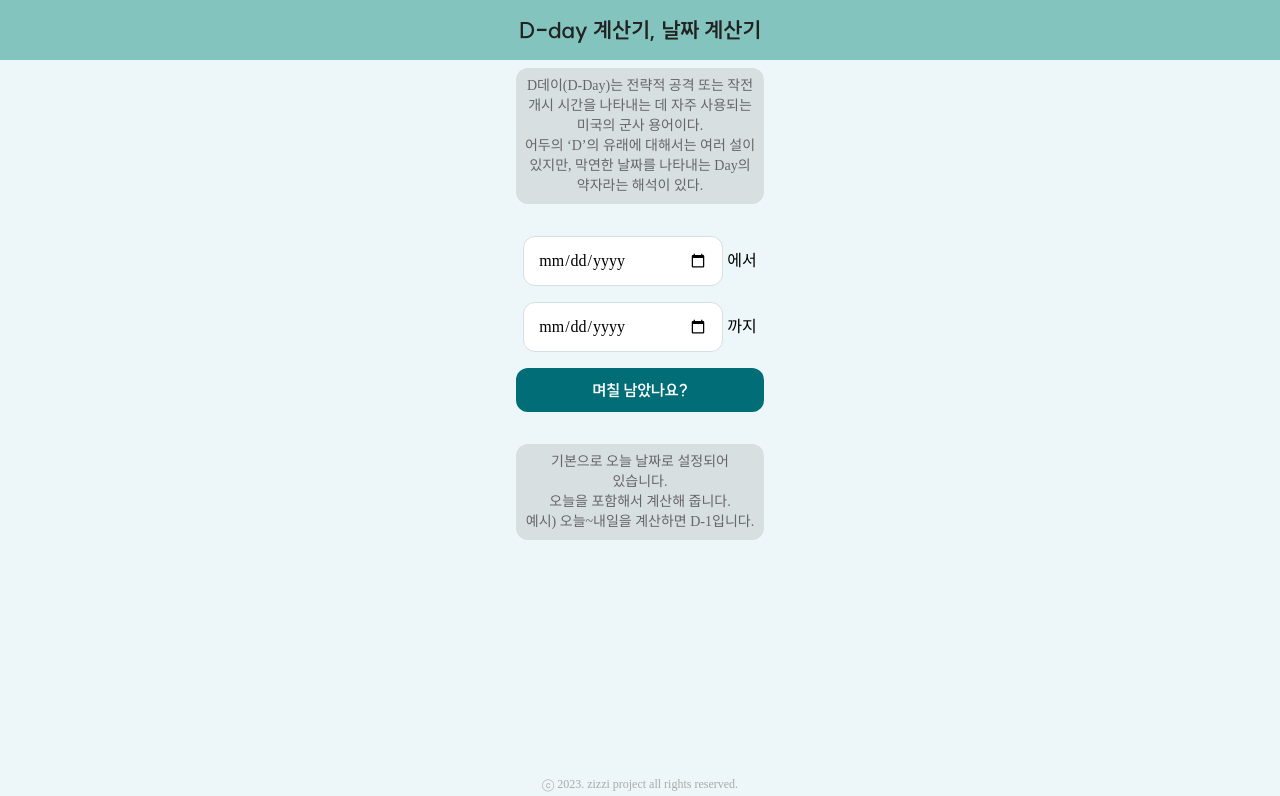
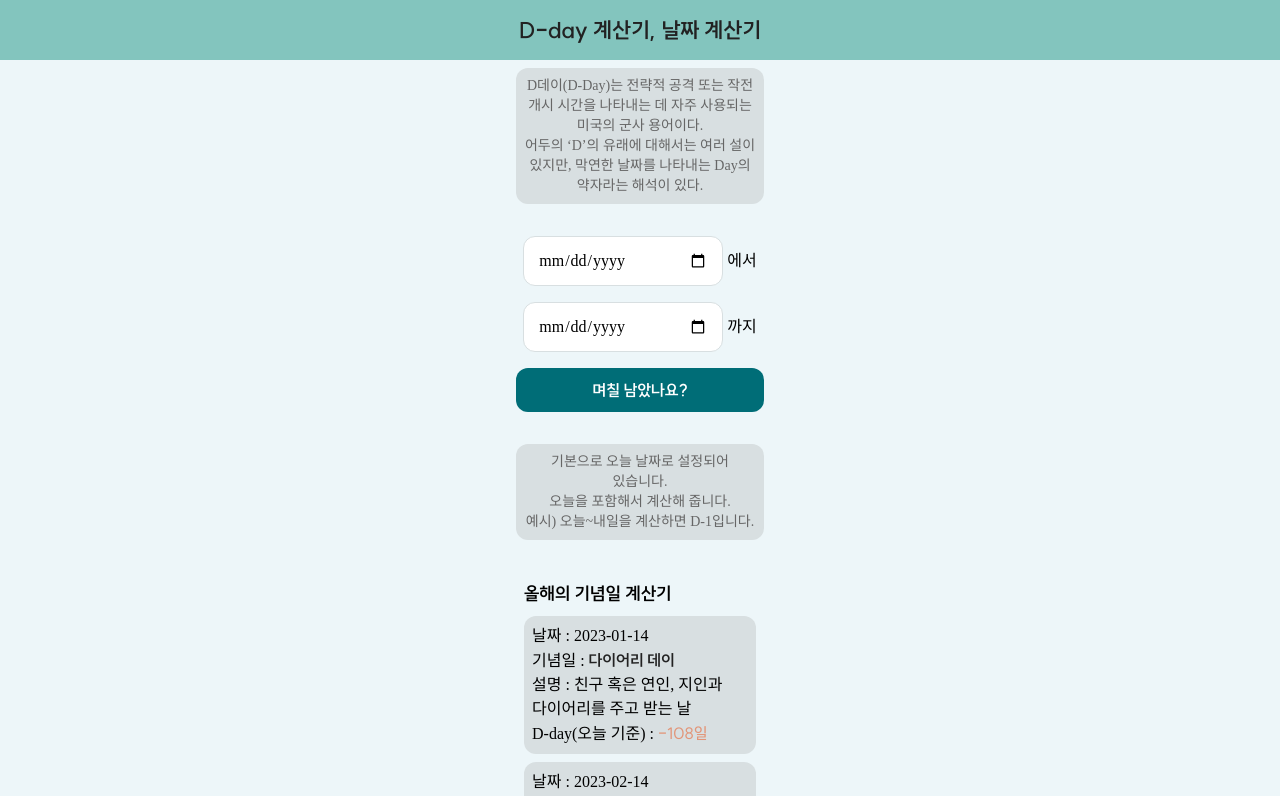
Before and after one commit to petercoco626/d-day, a Next.js app: page / in a window 1280 px wide. Shown: the top 796 px of the page. Built offline with nearby package versions, Linux system fonts and the light colour scheme; no server answers; a web font is replaced by a local one.

Commit message:
[feat] 기념일 추가...

```diff
--- /dev/null
+++ b/src/components/holidays/index.tsx
@@ -0,0 +1,40 @@
+import { HOLIDAYS } from '@/constants/date';
+import { HolidaysType } from '@/types/date';
+import { GetServerSidePropsContext } from 'next';
+
+type Props = {
+  holidays: HolidaysType[];
+};
+
+const Holidays = ({ holidays }: Props) => {
+  return (
+    <div className="w-full p-2 rounded-xl">
+      <div className="text-lg font-bold break-keep mb-2">
+        올해의 기념일 계산기
+      </div>
+      <div>
+        {holidays.map((days) => (
+          <div
+            key={days.name}
+            className="font-normal mb-2 bg-gray_02 p-2 rounded-xl break-keep"
+          >
+            <div>날짜 : {days.date}</div>
+            <div>
+              기념일 :{' '}
+              <span className="text-text_black font-bold">{days.name}</span>
+            </div>
+            <div>설명 : {days.description}</div>
+            <div>
+              D-day(오늘 기준) :{' '}
+              <span className="text-salmon_02 font-semibold">
+                {days.d_day}일
+              </span>
+            </div>
+          </div>
+        ))}
+      </div>
+    </div>
+  );
+};
+
+export default Holidays;
--- /dev/null
+++ b/src/constants/date.ts
@@ -0,0 +1,169 @@
+import { currentYear, dDayDays, generateDateFormatYYYYMMDD } from '@/libs/date';
+import { HolidaysType } from '@/types/date';
+
+export const CURRENT_YEAR = currentYear();
+
+export const HOLIDAYS: HolidaysType[] = [
+  {
+    name: '다이어리 데이',
+    description: '친구 혹은 연인, 지인과 다이어리를 주고 받는 날',
+    date: `${CURRENT_YEAR}-01-14`,
+    d_day: dDayDays(
+      new Date(generateDateFormatYYYYMMDD(new Date())),
+      new Date(`${CURRENT_YEAR}-01-14`)
+    ),
+  },
+  {
+    name: '발렌타인 데이',
+    description: '여자가 남자에게 초콜릿을 주는 날',
+    date: `${CURRENT_YEAR}-02-14`,
+    d_day: dDayDays(
+      new Date(generateDateFormatYYYYMMDD(new Date())),
+      new Date(`${CURRENT_YEAR}-02-14`)
+    ),
+  },
+  {
+    name: '삼겹살 데이',
+    description: '숫자 3이 삼겹살을 의미, 삼겹살을 먹는 날',
+    date: `${CURRENT_YEAR}-03-03`,
+    d_day: dDayDays(
+      new Date(generateDateFormatYYYYMMDD(new Date())),
+      new Date(`${CURRENT_YEAR}-03-03`)
+    ),
+  },
+  {
+    name: '화이트 데이',
+    description: '남자가 여자에게 사탕을 주는 날',
+    date: `${CURRENT_YEAR}-03-14`,
+    d_day: dDayDays(
+      new Date(generateDateFormatYYYYMMDD(new Date())),
+      new Date(`${CURRENT_YEAR}-03-14`)
+    ),
+  },
+  {
+    name: '블랙데이',
+    description: '애인이 없는 솔로가 짜장면을 먹는 날',
+    date: `${CURRENT_YEAR}-04-14`,
+    d_day: dDayDays(
+      new Date(generateDateFormatYYYYMMDD(new Date())),
+      new Date(`${CURRENT_YEAR}-04-14`)
+    ),
+  },
+  {
+    name: '오삼데이',
+    description: '오징어삼겹살, 오삼 불고기를 먹는 날',
+    date: `${CURRENT_YEAR}-05-03`,
+    d_day: dDayDays(
+      new Date(generateDateFormatYYYYMMDD(new Date())),
+      new Date(`${CURRENT_YEAR}-05-03`)
+    ),
+  },
+  {
+    name: '로즈데이',
+    description: '사랑하는 연인에게 장미꽃을 선물하는 날',
+    date: `${CURRENT_YEAR}-05-14`,
+    d_day: dDayDays(
+      new Date(generateDateFormatYYYYMMDD(new Date())),
+      new Date(`${CURRENT_YEAR}-05-14`)
+    ),
+  },
+  {
+    name: '부부의날',
+    description: '가정의 달인 5월에 둘이 하나가 된다는 뜻의 기념일',
+    date: `${CURRENT_YEAR}-05-21`,
+    d_day: dDayDays(
+      new Date(generateDateFormatYYYYMMDD(new Date())),
+      new Date(`${CURRENT_YEAR}-05-21`)
+    ),
+  },
+  {
+    name: '키스데이',
+    description: '사랑하는 연인들끼리 키스하는 날',
+    date: `${CURRENT_YEAR}-06-14`,
+    d_day: dDayDays(
+      new Date(generateDateFormatYYYYMMDD(new Date())),
+      new Date(`${CURRENT_YEAR}-06-14`)
+    ),
+  },
+  {
+    name: '실버데이',
+    description: '사랑하는 연인들끼리 은반지(은제품)를 선물하는 날',
+    date: `${CURRENT_YEAR}-07-14`,
+    d_day: dDayDays(
+      new Date(generateDateFormatYYYYMMDD(new Date())),
+      new Date(`${CURRENT_YEAR}-07-14`)
+    ),
+  },
+  {
+    name: '뮤직데이',
+    description: '연인들끼리 음악을 함께 듣는 날',
+    date: `${CURRENT_YEAR}-08-14`,
+    d_day: dDayDays(
+      new Date(generateDateFormatYYYYMMDD(new Date())),
+      new Date(`${CURRENT_YEAR}-08-14`)
+    ),
+  },
+  {
+    name: '포토데이',
+    description: '사랑하는 연인과 함께 사진 찍는 날',
+    date: `${CURRENT_YEAR}-09-14`,
+    d_day: dDayDays(
+      new Date(generateDateFormatYYYYMMDD(new Date())),
+      new Date(`${CURRENT_YEAR}-09-14`)
+    ),
+  },
+  {
+    name: '고백데이',
+    description: '이 날 고백해서 사귀면 100일째 되는날이 크리스마스',
+    date: `${CURRENT_YEAR}-09-17`,
+    d_day: dDayDays(
+      new Date(generateDateFormatYYYYMMDD(new Date())),
+      new Date(`${CURRENT_YEAR}-09-17`)
+    ),
+  },
+  {
+    name: '와인데이',
+    description: '연인과 함께 분위기 있게 와인 마시는 날',
+    date: `${CURRENT_YEAR}-10-14`,
+    d_day: dDayDays(
+      new Date(generateDateFormatYYYYMMDD(new Date())),
+      new Date(`${CURRENT_YEAR}-10-14`)
+    ),
+  },
+  {
+    name: '빼빼로데이',
+    description: '빼빼로를 주고받는 날',
+    date: `${CURRENT_YEAR}-11-11`,
+    d_day: dDayDays(
+      new Date(generateDateFormatYYYYMMDD(new Date())),
+      new Date(`${CURRENT_YEAR}-11-11`)
+    ),
+  },
+  {
+    name: '무비데이',
+    description: '사랑하는 연인과 함께 영화를 보는 날',
+    date: `${CURRENT_YEAR}-11-14`,
+    d_day: dDayDays(
+      new Date(generateDateFormatYYYYMMDD(new Date())),
+      new Date(`${CURRENT_YEAR}-11-14`)
+    ),
+  },
+  {
+    name: '허그데이',
+    description: '사랑하는 연인을 꼬옥 안아주는 날',
+    date: `${CURRENT_YEAR}-12-14`,
+    d_day: dDayDays(
+      new Date(generateDateFormatYYYYMMDD(new Date())),
+      new Date(`${CURRENT_YEAR}-12-14`)
+    ),
+  },
+  {
+    name: '크리스마스',
+    description: '크리스마스 또는 성탄절은 예수의 탄생을 기념하는 날',
+    date: `${CURRENT_YEAR}-12-25`,
+    d_day: dDayDays(
+      new Date(generateDateFormatYYYYMMDD(new Date())),
+      new Date(`${CURRENT_YEAR}-12-25`)
+    ),
+  },
+];
--- a/src/libs/date.ts
+++ b/src/libs/date.ts
@@ -1,8 +1,19 @@
+export const currentYear = () => new Date().getFullYear();
+
 export function dDayDays(startDate: Date, endDate: Date): number {
   const diff: number = endDate.getTime() - startDate.getTime();
   const diffDay: number = diff / (1000 * 60 * 60 * 24);
   return diffDay;
 }
+
+export const generateDateFormatYYYYMMDD = (selectedDate: Date): string => {
+  const date = new Date(selectedDate);
+  const year = date.getFullYear();
+  const month = ('0' + (1 + date.getMonth())).slice(-2);
+  const day = ('0' + date.getDate()).slice(-2);
+
+  return year + '-' + month + '-' + day;
+};
 
 export const checkIsDateValidation = (
   startDate: Date,
--- a/src/pages/index.tsx
+++ b/src/pages/index.tsx
@@ -1,7 +1,14 @@
 import DateCalculator from '@/components/dateCalculator';
+import Holidays from '@/components/holidays';
 import HeadMeta from '@/components/meta/headMeta';
+import { HOLIDAYS } from '@/constants/date';
+import { HolidaysType } from '@/types/date';
 
-export default function Home() {
+type Props = {
+  holidays: HolidaysType[];
+};
+
+export default function Home({ holidays }: Props) {
   return (
     <>
       <HeadMeta
@@ -10,29 +17,30 @@ export default function Home() {
         url="https://d-day-lyart.vercel.app"
         keywords="d-day, 날짜 계산"
       />
-      <main className="w-screen h-screen">
-        <div className="w-full h-[60px] bg-[#83C5BE] font-bold text-[22px] text-[#222222] flex items-center justify-center">
+      <main className="w-screen">
+        <div className="w-full h-[60px] bg-green_01 font-bold text-[22px] text-text_black flex items-center justify-center">
           D-day 계산기, 날짜 계산기
         </div>
-        <div className="w-full bg-[#EDF6F9] h-[calc(100%-60px)]">
+        <div className="w-full bg-gray_01 h-[calc(100%-60px)]">
           <div className="w-[248px] h-full m-auto flex flex-col justify-between">
-            <div className="w-full flex flex-col gap-8 mt-2 ">
-              <div className=" text-center font-normal text-sm text-[#666666] w-full p-2 box-border rounded-xl bg-[#D8DFE1] flex items-center justify-center break-keep">
+            <div className="w-full flex flex-col gap-8 mt-2 mb-4 ">
+              <div className=" text-center font-normal text-sm text-text_gray_02 w-full p-2 box-border rounded-xl bg-gray_02 flex items-center justify-center break-keep">
                 D데이(D-Day)는 전략적 공격 또는 작전 개시 시간을 나타내는 데
                 자주 사용되는 미국의 군사 용어이다.
                 <br /> 어두의 ‘D’의 유래에 대해서는 여러 설이 있지만, 막연한
                 날짜를 나타내는 Day의 약자라는 해석이 있다.
               </div>
               <DateCalculator />
-              <div className=" text-center font-normal text-sm text-[#666666] w-full p-2 box-border rounded-xl bg-[#D8DFE1] flex items-center justify-center break-keep">
+              <div className=" text-center font-normal text-sm text-text_gray_02 w-full p-2 box-border rounded-xl bg-gray_02 flex items-center justify-center break-keep">
                 기본으로 오늘 날짜로 설정되어 있습니다.
                 <br />
                 오늘을 포함해서 계산해 줍니다.
                 <br />
                 예시) 오늘~내일을 계산하면 D-1입니다.
               </div>
+              <Holidays holidays={holidays} />
             </div>
-            <div className="text-[#AAAAAA] font-normal text-xs w-full p-2 box-border text-center">
+            <div className="text-text_gray_01 font-normal text-xs w-full p-2 box-border text-center">
               ⓒ 2023. zizzi project all rights reserved.
             </div>
           </div>
@@ -41,3 +49,12 @@ export default function Home() {
     </>
   );
 }
+
+export const getServerSideProps = async () => {
+  const holidays = HOLIDAYS;
+  return {
+    props: {
+      holidays,
+    },
+  };
+};
--- /dev/null
+++ b/src/types/date.ts
@@ -0,0 +1,6 @@
+export type HolidaysType = {
+  date: string;
+  name: string;
+  description: string;
+  d_day: number;
+};
--- a/tailwind.config.js
+++ b/tailwind.config.js
@@ -7,10 +7,17 @@ module.exports = {
   ],
   theme: {
     extend: {
-      backgroundImage: {
-        'gradient-radial': 'radial-gradient(var(--tw-gradient-stops))',
-        'gradient-conic':
-          'conic-gradient(from 180deg at 50% 50%, var(--tw-gradient-stops))',
+      colors: {
+        gray_01: '#EDF6F9',
+        gray_02: '#D8DFE1',
+        salmon_01: '#FFDDD2',
+        salmon_02: '#E29578',
+        green_01: '#83C5BE',
+        green_02: '#006D77',
+        text_white: '#FFFFFF',
+        text_gray_01: '#AAAAAA',
+        text_gray_02: '#666666',
+        text_black: '#222222',
       },
       fontFamily: {
         suite: 'SUITE',
```
Also changed, not shown: src/components/dateCalculator/index.tsx (+6 -7 lines).
